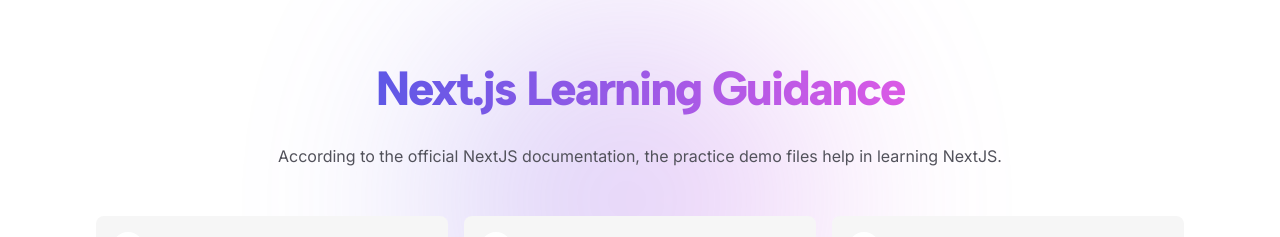
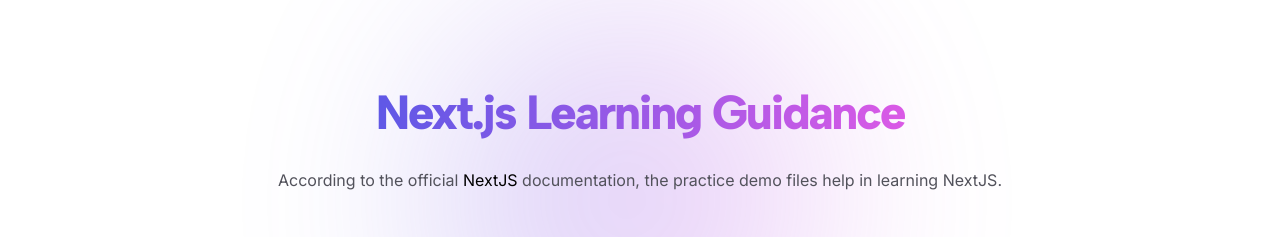
Before and after one commit to caohonghai/nextjs-learning-guidance, a Next.js app: page / in a window 1280 px wide. Shown: the top 237 px of the page. Built offline with nearby package versions, Linux system fonts and the light colour scheme; some icons are missing.

Commit message:
chore: update link

```diff
--- a/app/page.tsx
+++ b/app/page.tsx
@@ -19,10 +19,18 @@
         </span>
       </h1>
       <p className="text-center mt-8 text-zinc-600">
-        According to the official NextJS
+        According to the official{" "}
+        <a
+          href="https://nextjs.org/docs"
+          target="_blank"
+          className="bg-black hover:bg-gradient-to-r from-[#5d58e6] to-[#dc5ae6] bg-clip-text text-transparent"
+        >
+          NextJS
+        </a>{" "}
         documentation, the practice demo files
         help in learning NextJS.
       </p>
+
       <div className="mt-12 grid gap-4 grid-cols-1 md:grid-cols-2 lg:grid-cols-3">
         {courses.map((course, idx) => (
           <div
--- a/app/template.tsx
+++ b/app/template.tsx
@@ -1,3 +1,7 @@
+"use client";
+
+import { Icon } from "@iconify/react";
+
 export default function RootTemplate({
   children,
 }: Readonly<{
@@ -5,6 +9,18 @@
 }>) {
   return (
     <div className="p-4 max-w-[1120px] mx-auto">
+      {/* Header */}
+      <div className="flex justify-end">
+        <a
+          href="https://github.com/caohonghai/nextjs-learning-guidance"
+          target="_blank"
+        >
+          <Icon
+            icon="mingcute:github-line"
+            className="w-[24px] h-auto text-zinc-600 hover:text-black"
+          />
+        </a>
+      </div>
       {children}
     </div>
   );
```
